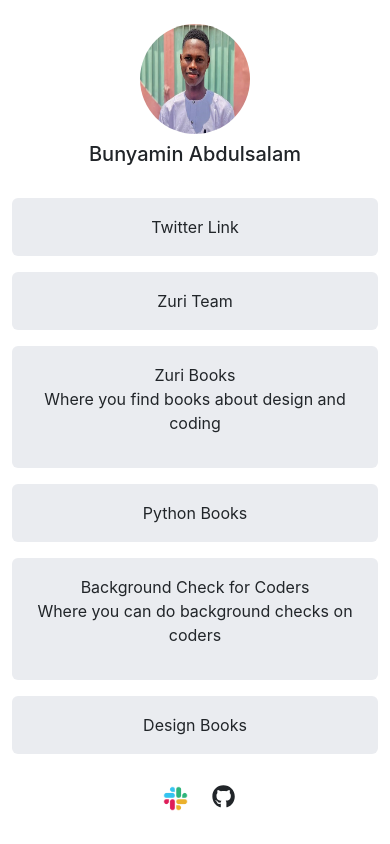
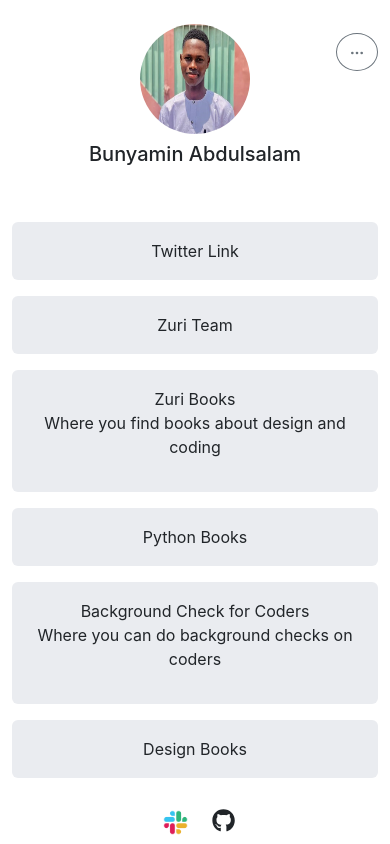
Before and after one commit to olalekan67/zuritask2, a React (Create React App) app: page / in a window 390 px wide. Shown: the top 844 px of the page. Built offline with nearby package versions, Linux system fonts and the light colour scheme.

Commit message:
Update Profile.jsx

```diff
--- a/src/component/Profile.jsx
+++ b/src/component/Profile.jsx
@@ -12,7 +12,7 @@
         <h5 id='twitter' className='d-none'>olalekan103</h5>
         <h5 className="d-none" id='slack'>{name}</h5>
         <div className='position-top ms-auto'>
-          <button className='btn btn-outline-secondary col-1 profile-btn dot-btn'><TbDots /></button>
+          <button className='btn btn-outline-secondary col-1 profile-btn d-md-none'><TbDots /></button>
           <button className='btn btn-outline-secondary col-1 profile-btn share-btn'><FaShare /></button>
         </div>
     </div>
```
